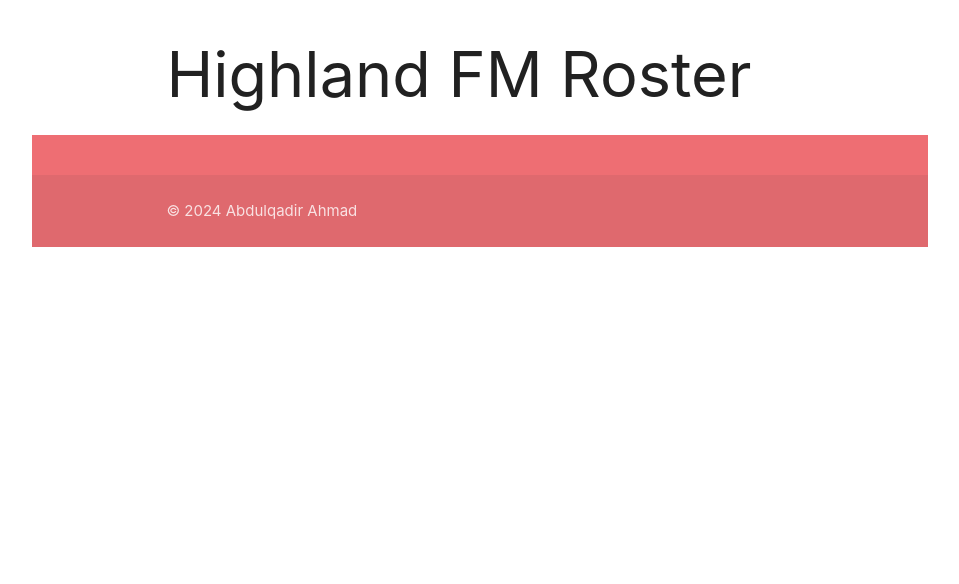
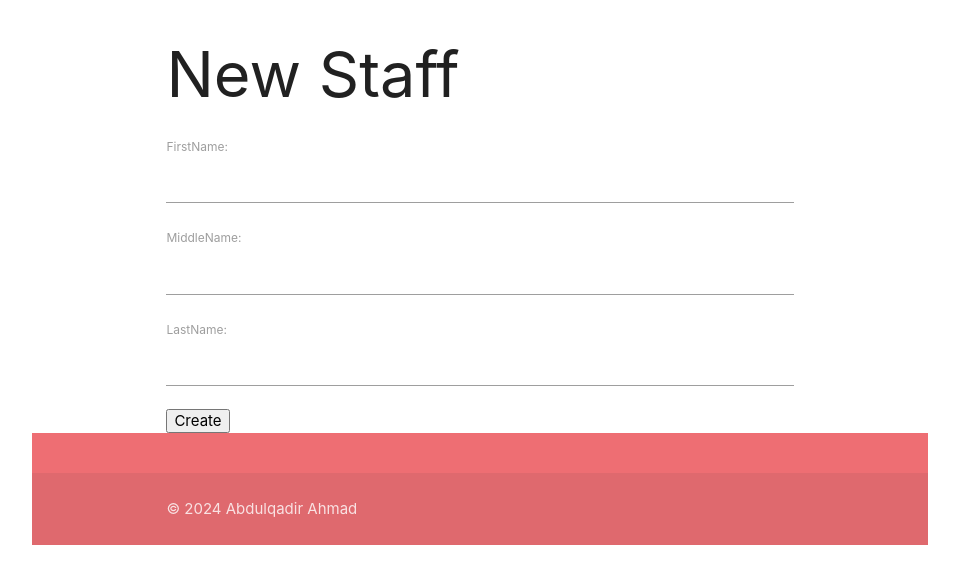
Before and after one commit to Arfs6/highland_fm_roster, a Django app: page /staffs/new/ in a window 1280 px wide. Shown: the part 113-697 px from the top of the page, without its empty margins (160-1119 px from the left). Run offline with Django 5.2, Linux system fonts and the light colour scheme; some libraries are stand-ins or nearby versions.

Commit message:
added a view for creating staffs.

```diff
--- a/src/highland_fm_roster/roster/templates/roster/new_staff.html
+++ b/src/highland_fm_roster/roster/templates/roster/new_staff.html
@@ -2,9 +2,14 @@
 
 {% block title %}
 <title>New Staff | Highland FM Roster</title>
-{% endfor %}
+{% endblock %}
 
 {% block content %}
 <h1>New Staff</h1>
 
-{% endfor %}
+<form method="post">
+	{% csrf_token %}
+	{{ form.as_p }}
+	<input type="submit" value="Create">
+</form>
+{% endblock %}
--- a/src/highland_fm_roster/roster/urls.py
+++ b/src/highland_fm_roster/roster/urls.py
@@ -8,6 +8,6 @@ app_name = 'roster'
 
 urlpatterns = [
     path('', TemplateView.as_view(template_name='roster/home.html'), name='home'),
-    path('staffs/', views.StaffListView.as_view(), name='staff_list'),
-    path('staffs/new/', TemplateView.as_view(template_name='roster/home.html'), name='newStaff'),
+    path('staffs/', views.StaffListView.as_view(), name='staffsList'),
+    path('staffs/new/', views.CreateStaffView.as_view(), name='newStaff'),
 ]
--- a/src/highland_fm_roster/roster/views.py
+++ b/src/highland_fm_roster/roster/views.py
@@ -1,10 +1,28 @@
-from django.shortcuts import render
+from django.shortcuts import render, redirect, reverse
 from django.views.generic import ListView
+from django.views import View
 
 from .models import Staff
+from .forms import StaffForm
 
 
 class StaffListView(ListView):
     model = Staff
     context_object_name = "staffs"
     template_name = "roster/staff_list.html"
+
+
+class CreateStaffView(View):
+    """A view for creating staffs."""
+
+    def get(self, request):
+        """Get method for newStaff page."""
+        form = StaffForm()
+        return render(request, "roster/new_staff.html", {"form": form})
+
+    def post(self, request):
+        """Post method for new staff page."""
+        form = StaffForm(request.POST)
+        if form.is_valid():
+            form.save()
+            return redirect(reverse('roster:staffsList'))
```
